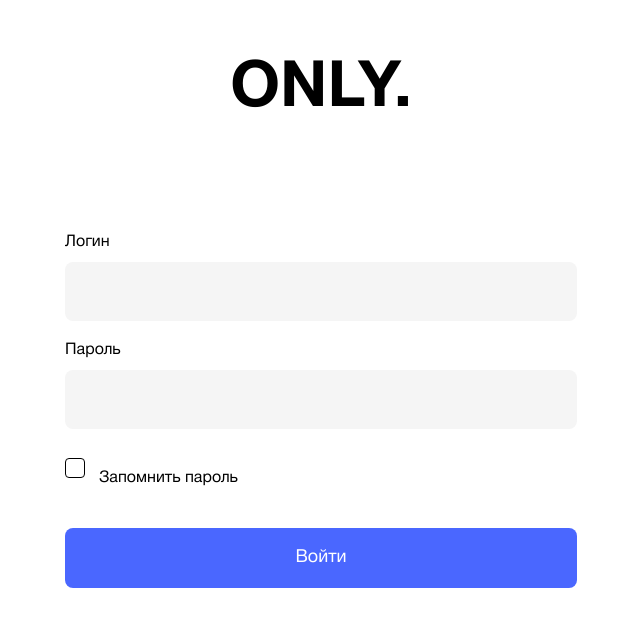
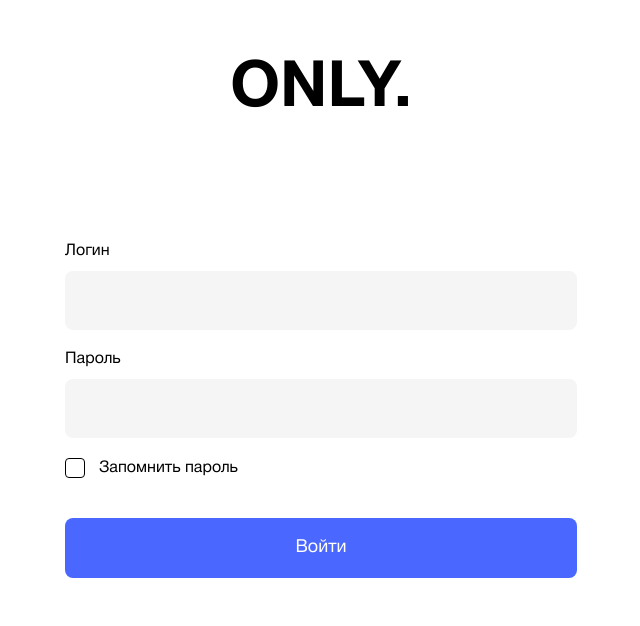
Before and after one commit to ExTRA86/test-frontend-only., a React (Create React App) app: page / in a window 1280 px wide. Shown: the top 626 px of the page, without its empty margins (319-959 px from the left). Built offline with nearby package versions, Linux system fonts and the light colour scheme.

Commit message:
добавил приоритет на внешний отступ

```diff
--- a/src/styles/CheckboxSlyle.ts
+++ b/src/styles/CheckboxSlyle.ts
@@ -30,6 +30,6 @@ export const CheckboxStyle = styled.div<IProps>`
   }
 
   label {
-    margin: 0px 0px 0px 14px;
+    margin: 0px 0px 0px 14px !important;
   }
 `;
```
